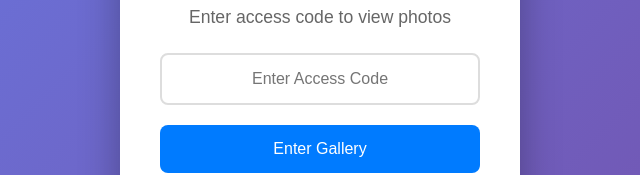
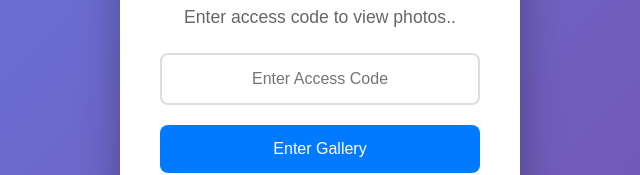
Before and after one commit to yerrapareddygari/testing, a plain HTML site: page index.html in a window 1280 px wide. Shown: the part 341-516 px from the top of the page, 320-960 px from the left. Drawn offline with Linux system fonts and the light colour scheme.

Commit message:
Update index.html

```diff
--- a/index.html
+++ b/index.html
@@ -11,7 +11,7 @@
     <div class="auth-overlay" id="authOverlay">
         <div class="auth-box">
             <h2>🔒 Private Family Gallery</h2>
-            <p>Enter access code to view photos</p>
+            <p>Enter access code to view photos..</p>
             <input type="password" id="accessCode" placeholder="Enter Access Code" maxlength="20">
             <button onclick="checkAccess()">Enter Gallery</button>
             <div class="auth-error" id="authError"></div>
```
